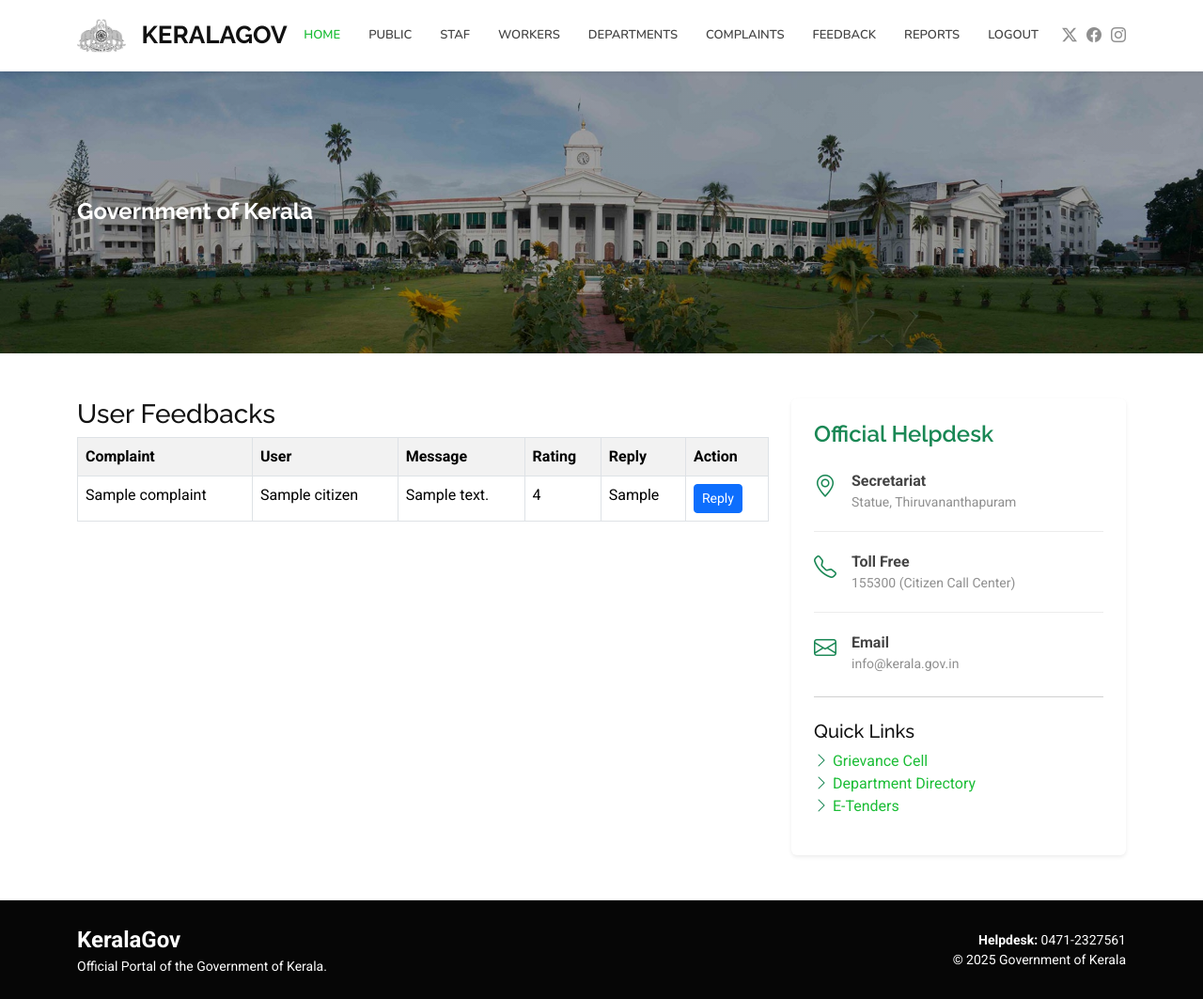
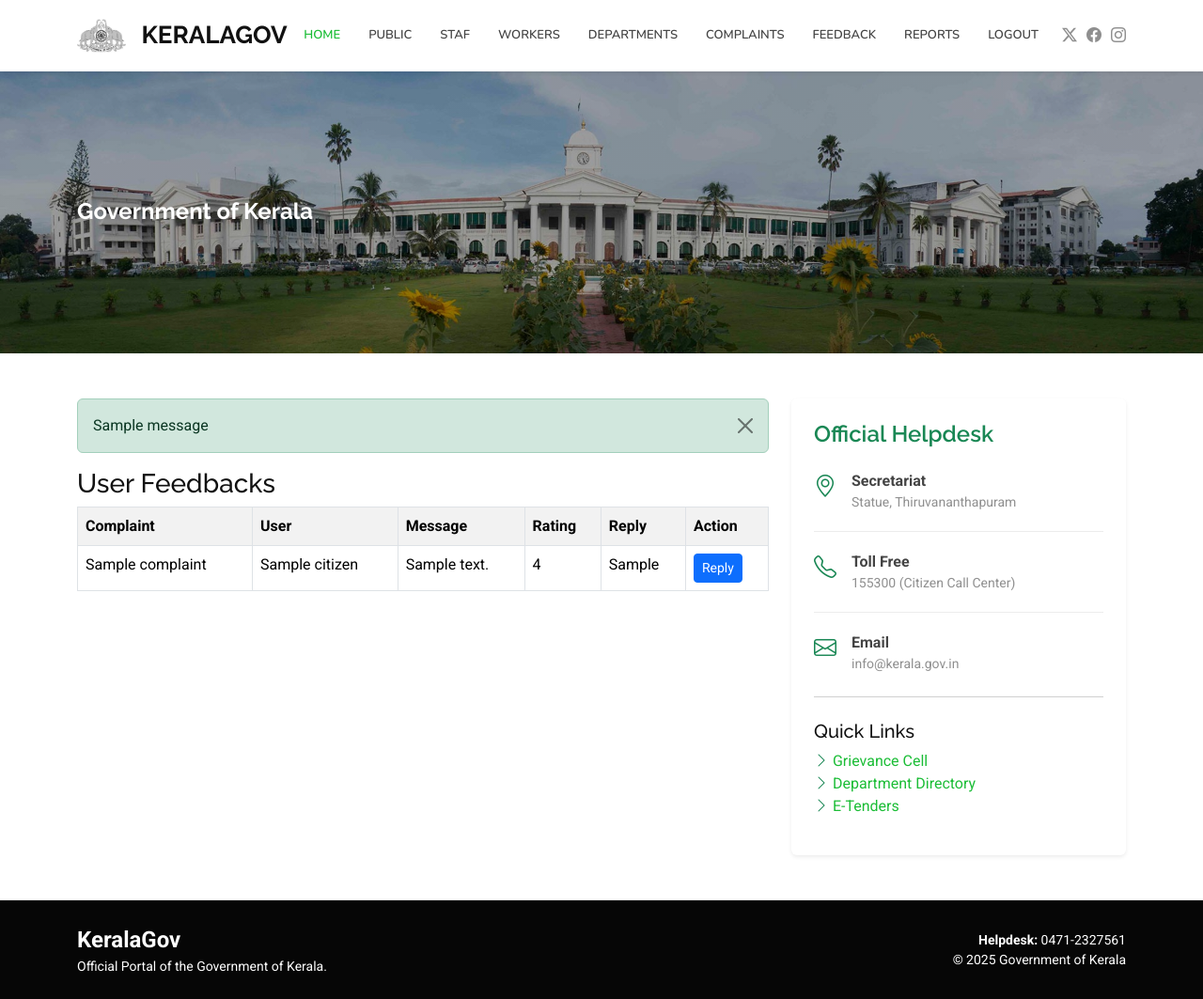
Before and after one commit to VishnuSuresh0204/Public-Complaint, a Django app: page /admin_view_feedback/ in a window 1280 px wide. Shown: the whole page at 94% size. Run offline with Django 5.2, Linux system fonts and the light colour scheme; tables that the repository leaves empty hold one stand-in row (values such as "Sample post"); one stand-in notice (Sample message) is shown; some libraries are stand-ins or nearby versions.

Commit message:
Implement pop-up messages, sticky footer fix, and feedback reply system improvements

```diff
--- a/myapp/views.py
+++ b/myapp/views.py
@@ -472,6 +472,7 @@ def admin_reply_feedback(request, feedback_id):
         reply = request.POST.get('reply')
         feedback.reply = reply
         feedback.save()
+        messages.success(request, "Reply sent successfully.")
         return redirect('/admin_view_feedback/')
 
     return render(request, "ADMIN/reply_feedback.html", {
@@ -727,6 +728,7 @@ def staff_complaint_action_page(request):
         )
         complaint.status = request.POST.get("status_updated_to")
         complaint.save()
+        messages.success(request, "Complaint action recorded and status updated.")
         return redirect('/staff_complaints/')
 
     actions = ComplaintAction.objects.filter(
@@ -784,7 +786,7 @@ def citizen_add_complaint(request):
             department=department,
             damaged_image=image
         )
-
+        messages.success(request, "Complaint submitted successfully.")
         return redirect("/citizen_home")
 
     return render(request, "CITIZEN/add_complaint.html", {
@@ -979,6 +981,7 @@ def add_report(request):
             subject=subject,
             description=description
         )
+        messages.success(request, "Report submitted successfully.")
         return redirect('/view_reports/')
 
     return render(request, "CITIZEN/add_report.html", {
--- a/public/urls.py
+++ b/public/urls.py
@@ -40,6 +40,7 @@ urlpatterns = [
     path('admin_edit_department/', views.admin_edit_department),
     path('admin_delete_department/', views.admin_delete_department),
     path('admin_view_feedback/', views.admin_view_feedbacks),
+    path('admin_reply_feedback/<int:feedback_id>/', views.admin_reply_feedback),
     path('admin_view_reports/', views.admin_view_reports),
 
     # Worker Registration and Management
--- a/static/assets/css/main.css
+++ b/static/assets/css/main.css
@@ -2644,3 +2644,23 @@ section,
 .page-title-bg .breadcrumbs a {
   color: #ffffff;
 }
+
+/* Sticky Footer Fix */
+html {
+  height: 100% !important;
+}
+
+body {
+  display: flex !important;
+  flex-direction: column !important;
+  min-height: 100% !important;
+  margin: 0 !important;
+}
+
+main, #main, .main {
+  flex: 1 0 auto !important;
+}
+
+#header, .header, #footer, .footer {
+  flex-shrink: 0 !important;
+}
--- a/templates/ADMIN/commen.html
+++ b/templates/ADMIN/commen.html
@@ -90,6 +90,15 @@
 
           <!-- Dynamic Page Content -->
           <div class="col-lg-8" data-aos="fade-up">
+            {% if messages %}
+            {% for message in messages %}
+            <div class="alert alert-{{ message.tags }} alert-dismissible fade show" role="alert">
+              {{ message }}
+              <button type="button" class="btn-close" data-bs-dismiss="alert" aria-label="Close"></button>
+            </div>
+            {% endfor %}
+            {% endif %}
+
             {% block content %}
             {% endblock %}
           </div>
--- a/templates/ADMIN/reply_feedback.html
+++ b/templates/ADMIN/reply_feedback.html
@@ -15,7 +15,7 @@
     </div>
 
     <button type="submit" class="btn btn-success">Submit Reply</button>
-    <a href="/admin_view_feedbacks/" class="btn btn-secondary">Cancel</a>
+    <a href="/admin_view_feedback/" class="btn btn-secondary">Cancel</a>
 </form>
 
 {% endblock %}
```
Also changed, not shown: templates/CITIZEN/commen.html (+11 -2 lines), templates/CITIZEN/view_feedbacks.html (+8 -0 lines), templates/STAFF/commen.html (+9 -0 lines), templates/STAFF/index.html (+2 -6 lines), templates/commen.html (+9 -0 lines), templates/commen_base.html (+10 -0 lines), templates/index.html (+11 -1 lines).
